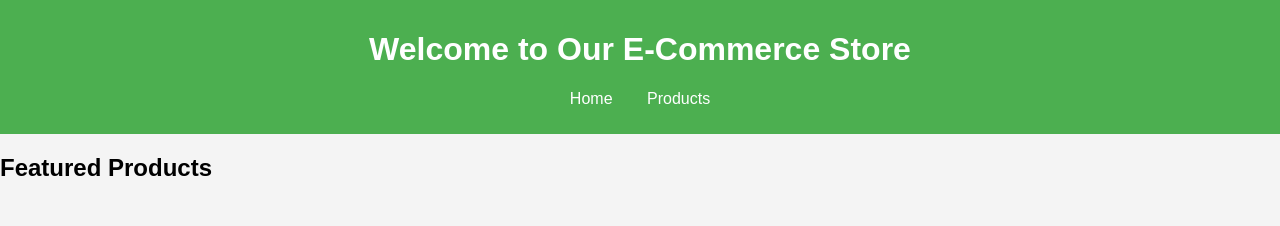
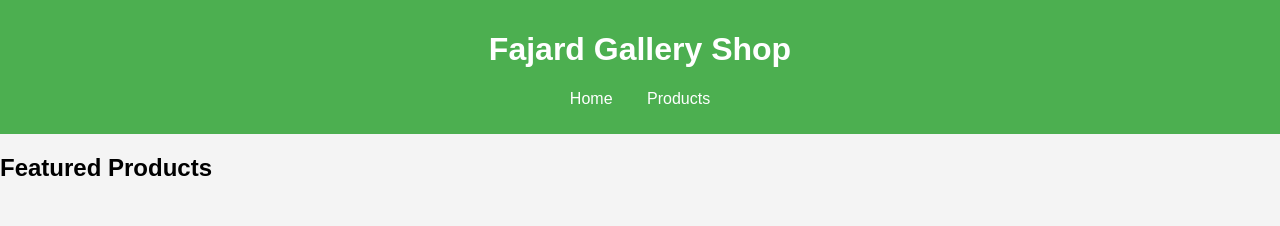
Before and after one commit to Jar0705/uasproject_fajardwi, a plain HTML site: page index.html in a window 1280 px wide. Shown: the top 226 px of the page. Drawn offline with Linux system fonts and the light colour scheme.

Commit message:
Update index.html

```diff
--- a/index.html
+++ b/index.html
@@ -8,7 +8,7 @@
 </head>
 <body>
     <header>
-        <h1>Welcome to Our E-Commerce Store</h1>
+        <h1>Fajard Gallery Shop</h1>
         <nav>
             <ul>
                 <li><a href="index.html">Home</a></li>
```
